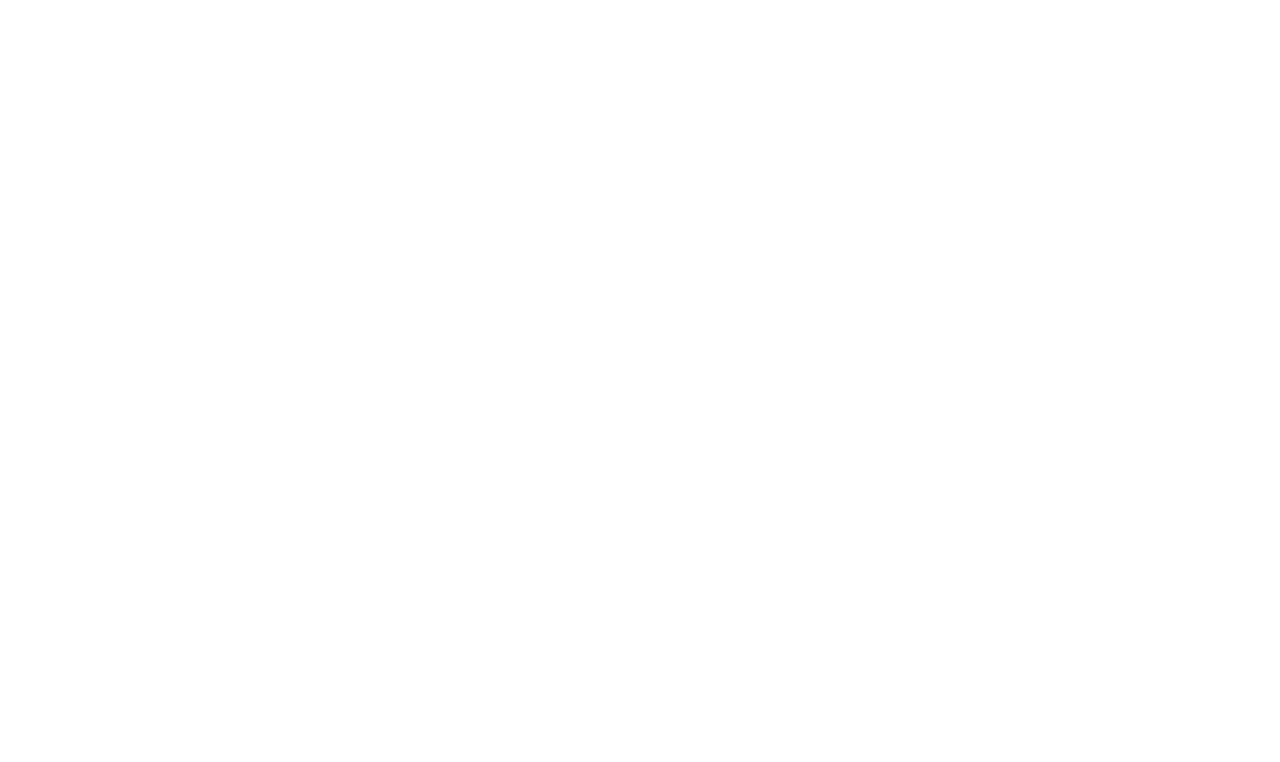
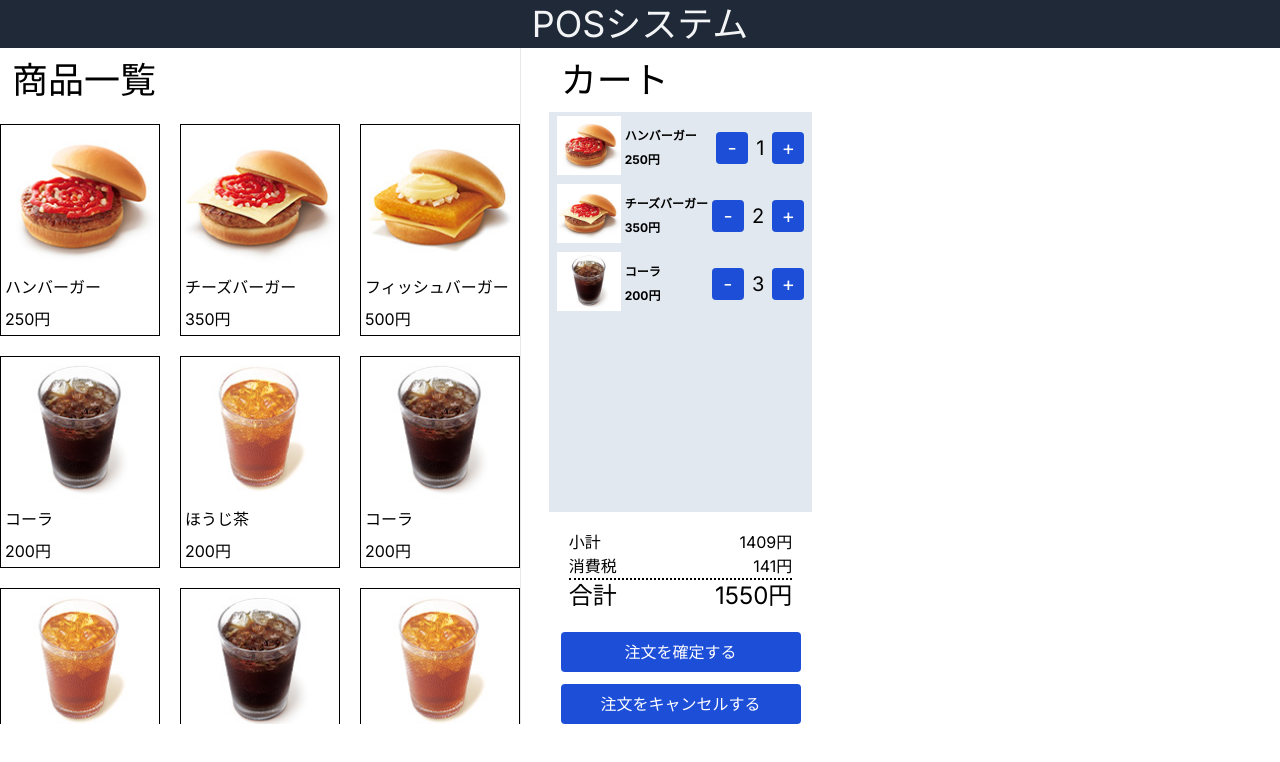
Before and after one commit to jp-ymatsumoto/tdd-pos-system-by-nextjs, a Next.js app in the folder pos-system/: page / in a window 1280 px wide. Shown: the top 762 px of the page. Built offline with nearby package versions, Linux system fonts and the light colour scheme.

Commit message:
Add: ここまでのトップページ

```diff
--- a/pos-system/src/app/page.tsx
+++ b/pos-system/src/app/page.tsx
@@ -1,3 +1,53 @@
-export default function Home() {
-  return <div></div>;
+import Cart from "@/components/cart";
+import Header from "@/components/header";
+import ProductList from "@/components/product-list";
+import { CartProduct, Product } from "@/types";
+
+const testdata: Product[] = [
+  { uuid: "0001", thumbnail: "/images/hamburger.jpg", title: "ハンバーガー", price: 250 },
+  { uuid: "0002", thumbnail: "/images/cheese-burger.jpg", title: "チーズバーガー", price: 350 },
+  {
+    uuid: "0003",
+    thumbnail: "/images/fish-burger.jpg",
+    title: "フィッシュバーガー",
+    price: 500,
+  },
+  { uuid: "0004", thumbnail: "/images/drink-cola.jpg", title: "コーラ", price: 200 },
+  { uuid: "0005", thumbnail: "/images/drink-tea.jpg", title: "ほうじ茶", price: 200 },
+  { uuid: "0006", thumbnail: "/images/drink-cola.jpg", title: "コーラ", price: 200 },
+  { uuid: "0008", thumbnail: "/images/drink-tea.jpg", title: "ほうじ茶", price: 200 },
+  { uuid: "0009", thumbnail: "/images/drink-cola.jpg", title: "コーラ", price: 200 },
+  { uuid: "0010", thumbnail: "/images/drink-tea.jpg", title: "ほうじ茶", price: 200 },
+  { uuid: "0011", thumbnail: "/images/drink-cola.jpg", title: "コーラ", price: 200 },
+  { uuid: "0012", thumbnail: "/images/drink-tea.jpg", title: "ほうじ茶", price: 200 },
+];
+
+const testcartdata: CartProduct[] = [
+  {
+    uuid: "0001",
+    thumbnail: "/images/hamburger.jpg",
+    title: "ハンバーガー",
+    price: 250,
+    quantity: 1,
+  },
+  {
+    uuid: "0002",
+    thumbnail: "/images/cheese-burger.jpg",
+    title: "チーズバーガー",
+    price: 350,
+    quantity: 2,
+  },
+  { uuid: "0004", thumbnail: "/images/drink-cola.jpg", title: "コーラ", price: 200, quantity: 3 },
+];
+
+export default async function Home() {
+  return (
+    <div className="flex flex-col h-screen">
+      <Header />
+      <div className="flex flex-row w-full">
+        <ProductList products={testdata} />
+        <Cart cartProducts={testcartdata} subTotal={1409} total={1550} taxTotal={141} />
+      </div>
+    </div>
+  );
 }
```
